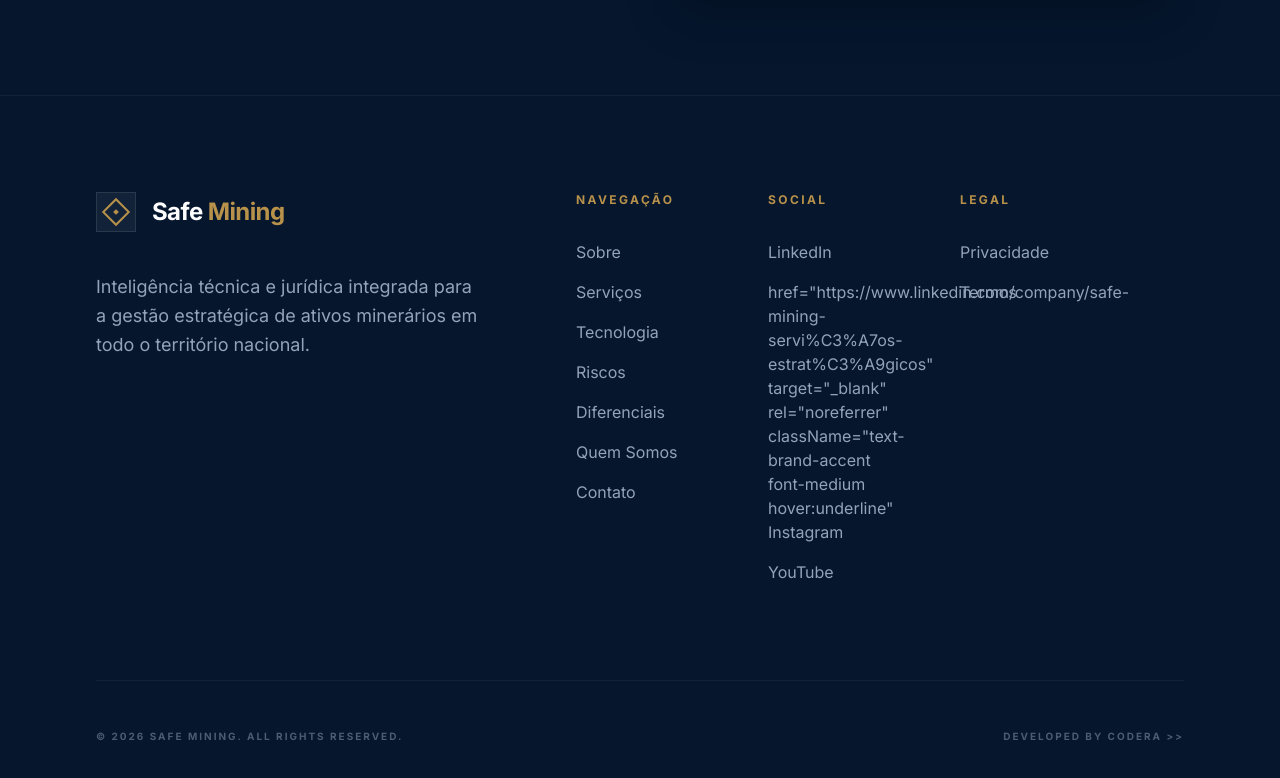
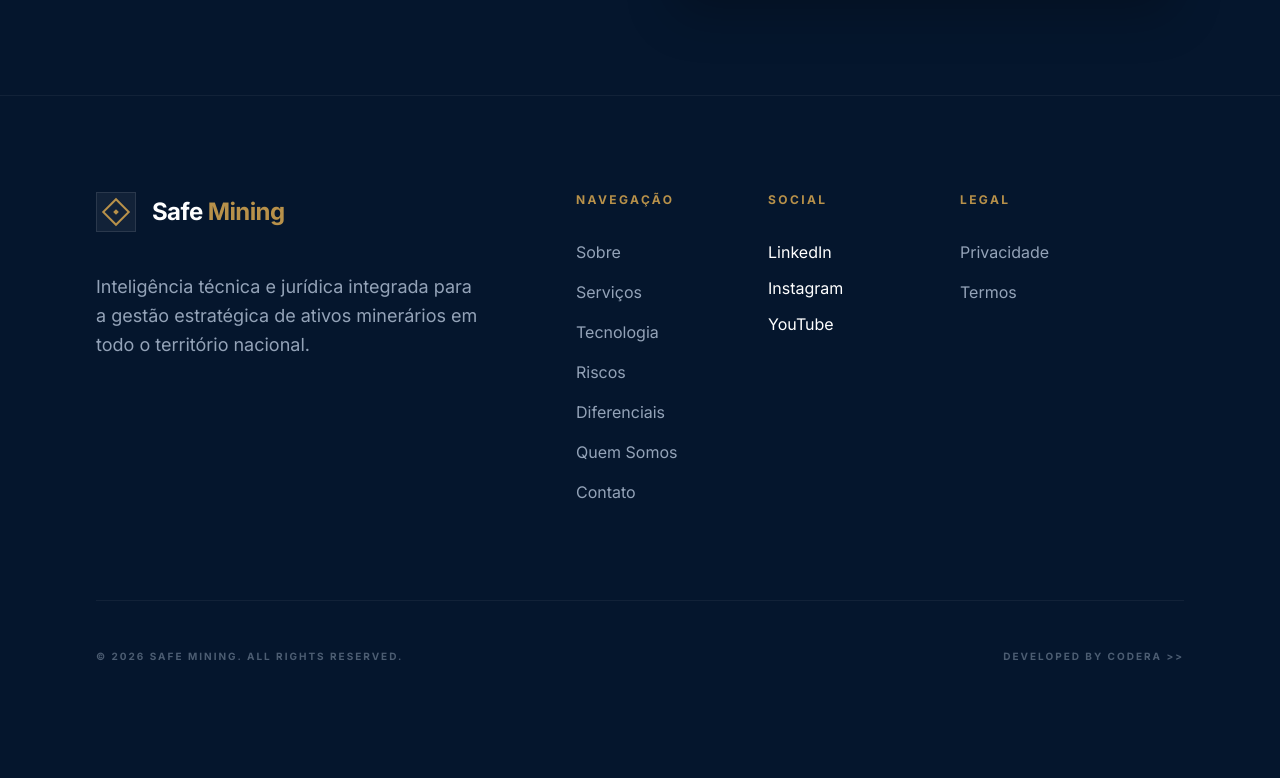
Before and after one commit to coderaGab/safemining, a React (Vite) app: page / in a window 1280 px wide. Shown: the part 7428-8206 px from the top of the page. Built offline with nearby package versions, Linux system fonts and the light colour scheme; a web font is replaced by a local one.

Commit message:
linkedin2

```diff
--- a/src/App.tsx
+++ b/src/App.tsx
@@ -1070,14 +1070,17 @@
 
           <div className="lg:col-span-2">
             <h4 className="text-brand-accent text-xs font-bold uppercase tracking-[0.2em] mb-8">Social</h4>
-            <ul className="space-y-4 text-brand-text-muted">
-              <li><a href="#" className="hover:text-brand-accent transition-colors">LinkedIn</a></li>
-              <a>
-                  href="https://www.linkedin.com/company/safe-mining-servi%C3%A7os-estrat%C3%A9gicos"
-                  target="_blank"
-                  rel="noreferrer"
-                  className="text-brand-accent font-medium hover:underline"
-             </a>
+            <ul className="space-y-3">
+  <li>
+    <a
+      href="https://www.linkedin.com/company/safe-mining-servi%C3%A7os-estrat%C3%A9gicos"
+      target="_blank"
+      rel="noopener noreferrer"
+      className="hover:text-brand-accent transition-colors"
+    >
+      LinkedIn
+    </a>
+  </li>
               <li><a href="#" className="hover:text-brand-accent transition-colors">Instagram</a></li>
               <li><a href="#" className="hover:text-brand-accent transition-colors">YouTube</a></li>
             </ul>
```
